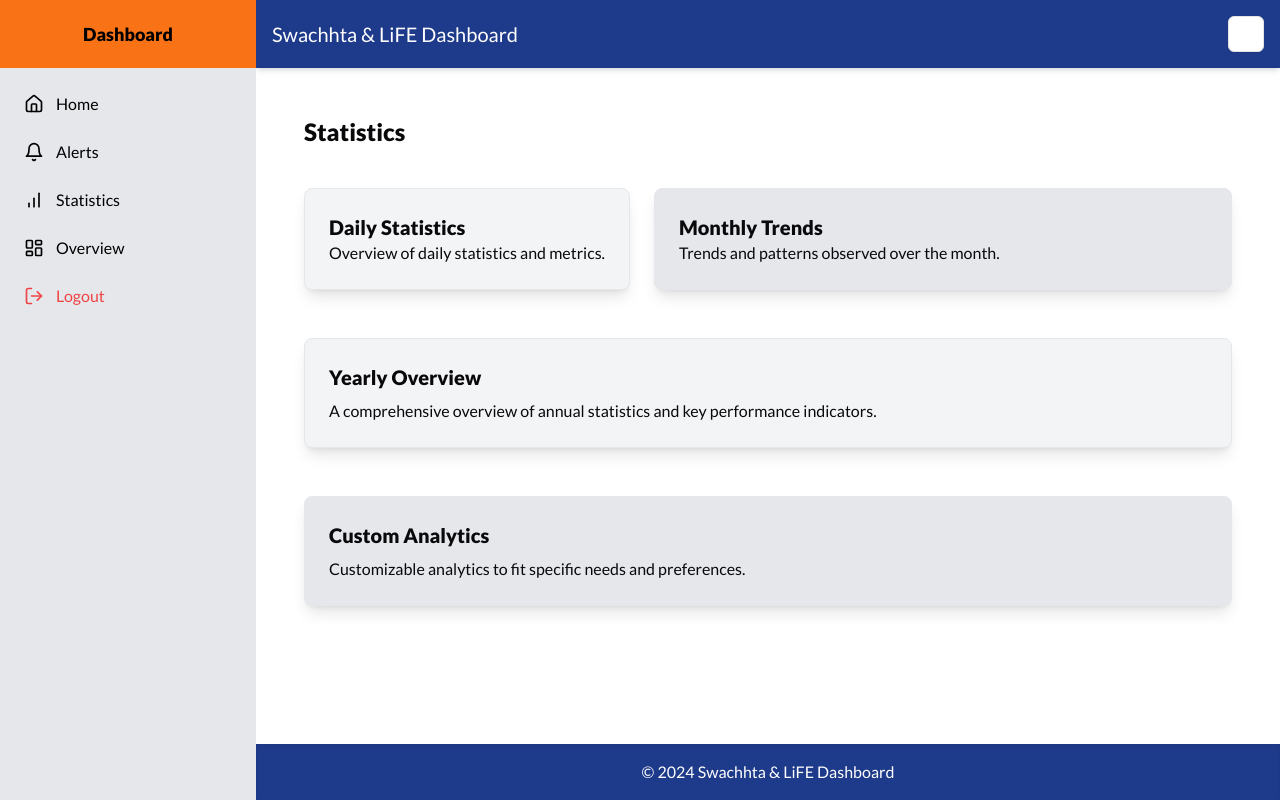
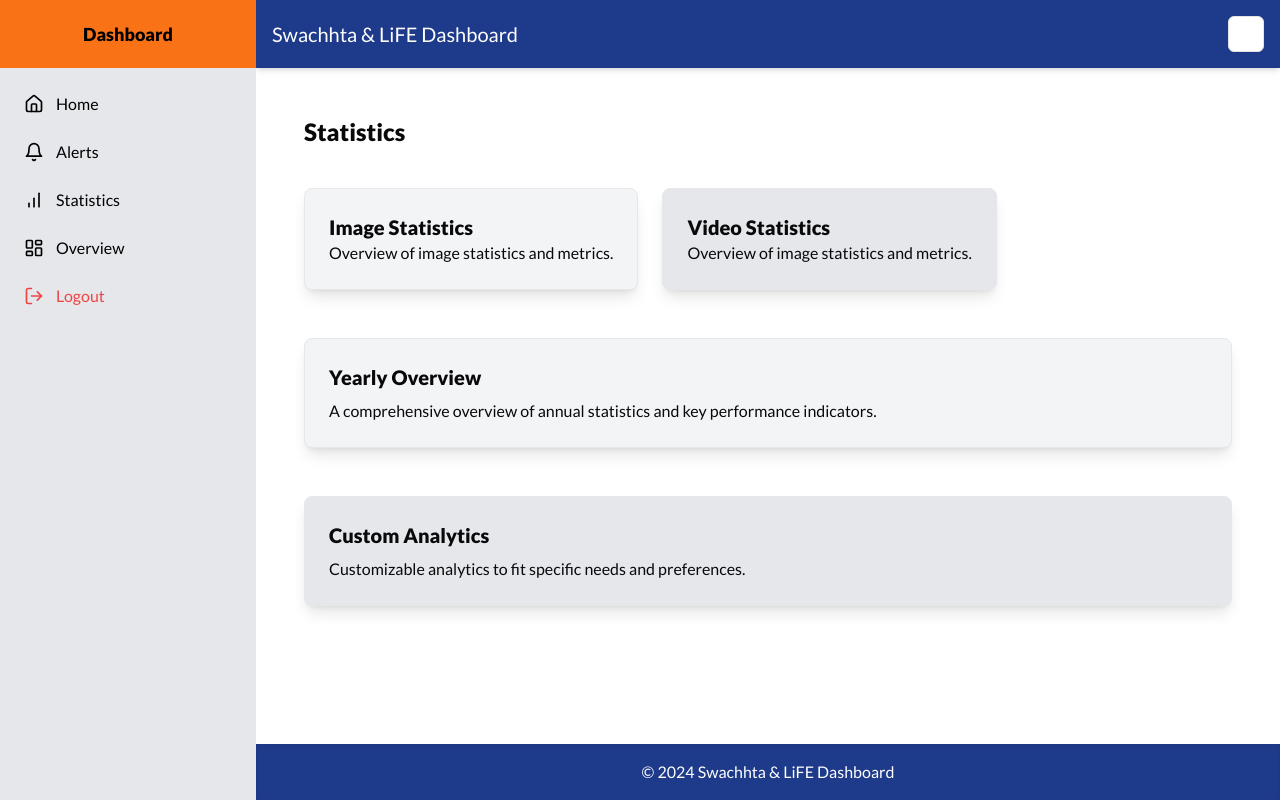
Before and after one commit to AyushKatre05/Swachhta---LiFE-Dashboard, a Next.js app: page /dashboard/statistics in a window 1280 px wide. Built offline with nearby package versions, Linux system fonts and the light colour scheme.

Commit message:
made a link for image and video prediction

```diff
--- a/src/app/(pages)/dashboard/statistics/page.jsx
+++ b/src/app/(pages)/dashboard/statistics/page.jsx
@@ -15,26 +15,28 @@ export default function StatisticsSection() {
 
       {/* Section 1: Daily Statistics and Monthly Trends */}
       <div className="flex flex-col md:flex-row gap-4 md:gap-6">
-        <Link href='/dashboard/analytics'>
+        <Link href='/dashboard/analytics/image'>
         <motion.div
           initial={{ opacity: 0, scale: 0.9 }}
           animate={{ opacity: 1, scale: 1 }}
           transition={{ duration: 0.5 }}
           className="bg-gray-100 p-4 md:p-6 rounded-lg shadow-lg flex-1 border border-gray-200 dark:bg-gray-800 dark:border-gray-700"
         >
-          <h3 className="text-lg md:text-xl font-semibold">Daily Statistics</h3>
-          <p>Overview of daily statistics and metrics.</p>
+          <h3 className="text-lg md:text-xl font-semibold">Image Statistics</h3>
+          <p>Overview of image statistics and metrics.</p>
         </motion.div>
         </Link>
+        <Link href={'/dashboard/analytics/video'}>
         <motion.div
           initial={{ opacity: 0, scale: 0.9 }}
           animate={{ opacity: 1, scale: 1 }}
           transition={{ duration: 0.5, delay: 0.2 }}
           className="bg-gray-200 p-4 md:p-6 rounded-lg shadow-lg flex-1 border border-gray-200 dark:bg-gray-700 dark:border-gray-600"
         >
-          <h3 className="text-lg md:text-xl font-semibold">Monthly Trends</h3>
-          <p>Trends and patterns observed over the month.</p>
+          <h3 className="text-lg md:text-xl font-semibold">Video Statistics</h3>
+          <p>Overview of image statistics and metrics.</p>
         </motion.div>
+        </Link>
       </div>
 
       {/* Section 2: Yearly Overview */}
```
